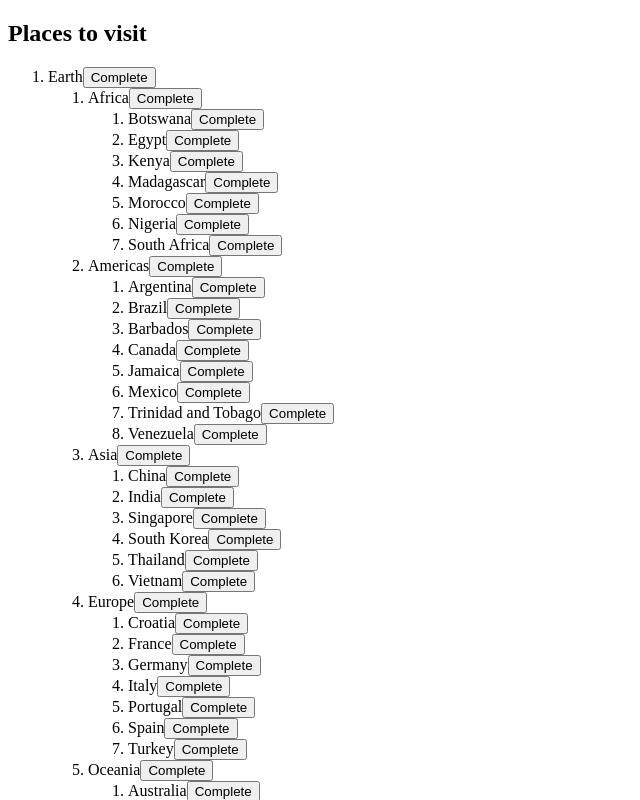
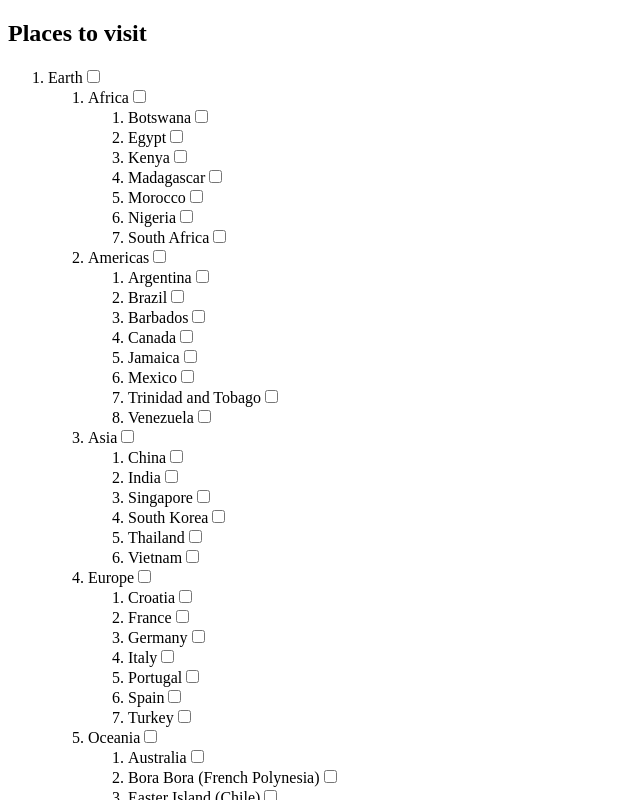
Before and after one commit to Devanshukoli/full-stack-submission-repo, a React (Vite) app: page / in a window 1280 px wide. Shown: the top 800 px of the page, without its empty margins (0-640 px from the left). Built offline with nearby package versions, Linux system fonts and the light colour scheme.

Commit message:
add checkbox instead of button

```diff
--- a/src/App.jsx
+++ b/src/App.jsx
@@ -7,7 +7,7 @@ function PlaceTree({ id, parentId, placesById, onComplete }) {
   return (
     <li>
       {place.title}
-      <button onClick={() => { onComplete(parentId, id) }}>Complete</button>
+      <input type='checkbox' onClick={() => { onComplete(parentId, id) }} />
       {childIds.length > 0 && (
         <ol>
           {childIds.map(childId => (
@@ -30,7 +30,7 @@ export default function TravelPlan() {
 
   function handleComplete(parentId, childId) {
     const parent = plan[parentId]
-    console.log('parent inside handlecompllete function...', parent)
+    const isVisited = [] // add place that is marked as visited : true
 
     const nextParent = {
       ...parent,
```
